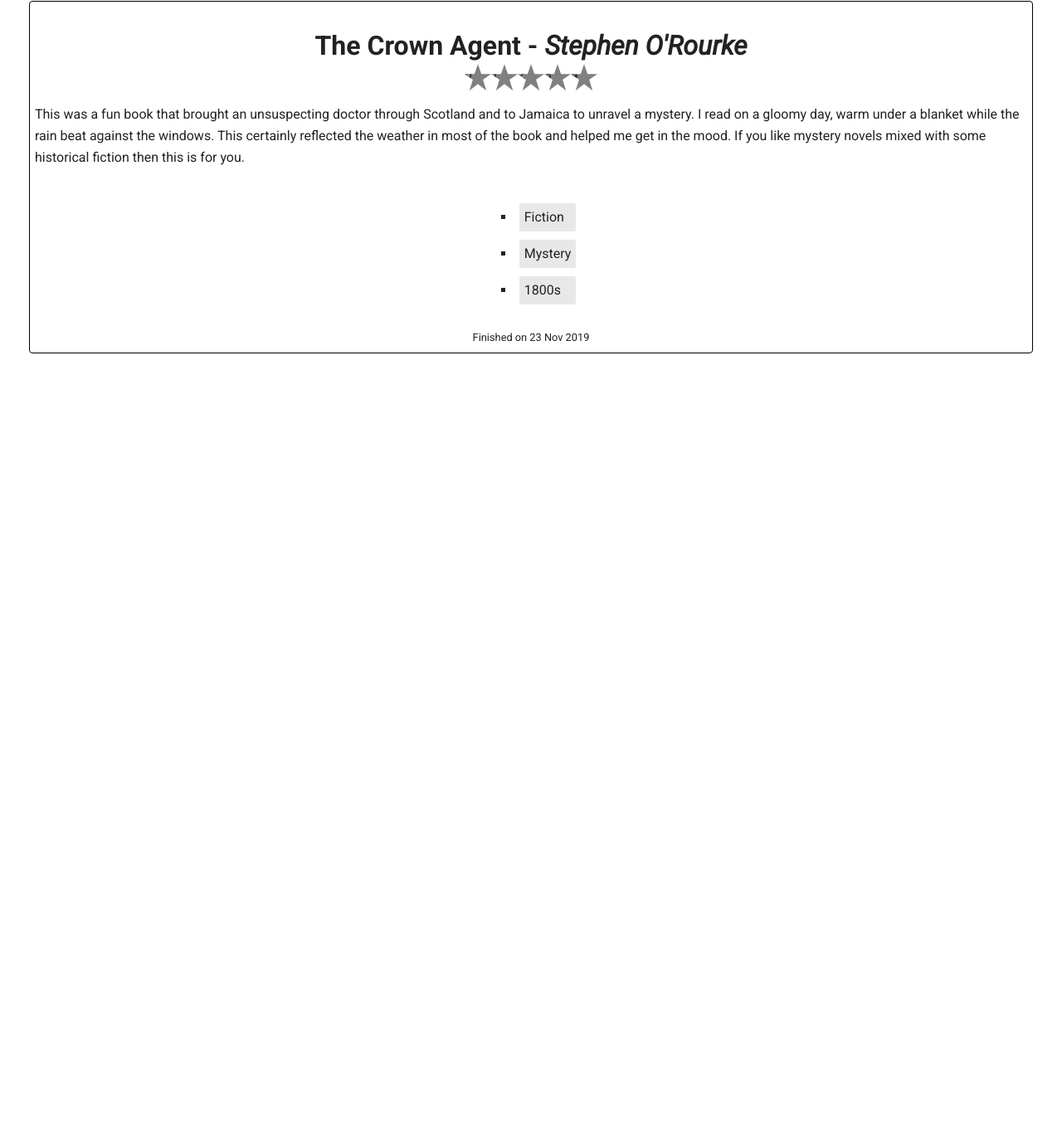
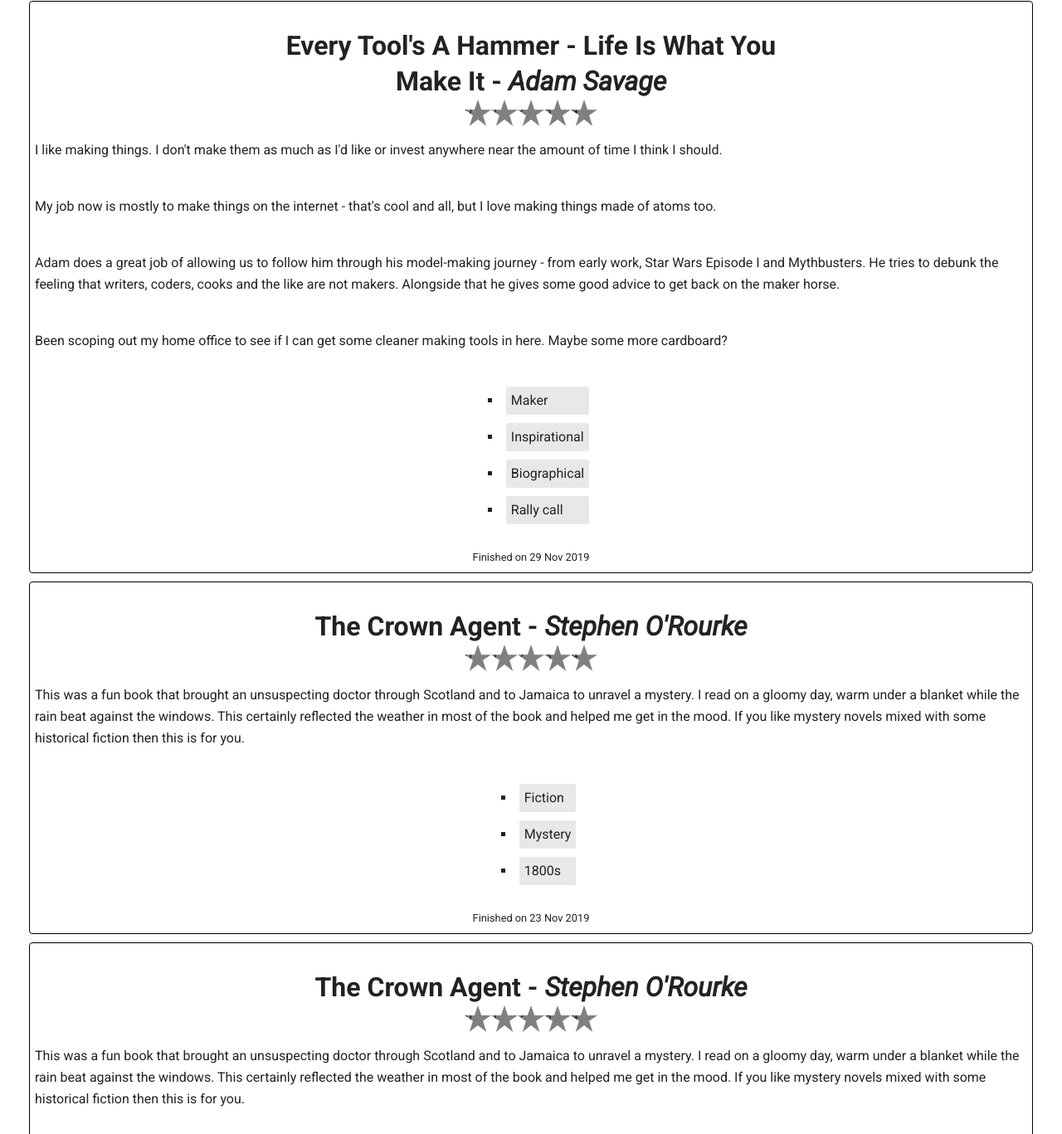
Before and after one commit to doingandlearning/gatsby-blog, a Gatsby site: page /books in a window 1280 px wide. Shown: the part 512-1879 px from the top of the page at 83% size. Before the commit the page ends 988 px from the top, so only its background shows below. Built offline with nearby package versions, Linux system fonts and the light colour scheme; Gatsby itself is replaced by a stand-in of ours; some packages are replaced by stand-ins of ours.

Commit message:
Adds some new content.

```diff
--- a/src/components/Book/index.jsx
+++ b/src/components/Book/index.jsx
@@ -1,7 +1,6 @@
 import React from 'react'
 import moment from 'moment'
 import './style.scss'
-import Img from "gatsby-image"
 
 function Book({data}) {
   const {
--- /dev/null
+++ b/src/pages/books/beholders-eye/beholders-eye.md
@@ -0,0 +1,22 @@
+---
+title: The Crown Agent
+author: Stephen O'Rourke
+publication_date: 2019
+rating: 4
+genre: Mystery
+date: '2019-11-23T17:00:00+0000'
+layout: book
+draft: false
+path: '/book/the-crown-agent/'
+category: 'Fiction'
+coverImage: '../images/the-crown-agent.jpg'
+tags:
+  - 'Fiction'
+  - 'Mystery'
+  - '1800s'
+---
+This was a fun book that brought an unsuspecting doctor through Scotland and to
+Jamaica to unravel a mystery. I read on a gloomy day, warm under a blanket while
+the rain beat against the windows. This certainly reflected the weather in most
+of the book and helped me get in the mood. If you like mystery novels mixed with
+some historical fiction then this is for you.
--- /dev/null
+++ b/src/pages/books/every-tool-a-hammer/every-tool-a-hammer.md
@@ -0,0 +1,31 @@
+---
+title: Every Tool's A Hammer - Life Is What You Make It
+author: Adam Savage
+publication_date: 2019
+rating: 4
+genre: Mystery
+date: '2019-11-29T17:00:00+0000'
+layout: book
+draft: false
+path: '/book/every-tools-a-hammer/'
+category: 'Non-Fiction'
+coverImage: '../images/every-tool-a-hammer.jpg'
+tags:
+  - 'Maker'
+  - 'Inspirational'
+  - 'Biographical'
+  - 'Rally call'
+---
+I like making things. I don't make them as much as I'd like or invest anywhere
+near the amount of time I think I should.
+
+My job now is mostly to make things on the internet - that's cool and all, but I
+love making things made of atoms too.
+
+Adam does a great job of allowing us to follow him through his model-making
+journey - from early work, Star Wars Episode I and Mythbusters. He tries to
+debunk the feeling that writers, coders, cooks and the like are not makers.
+Alongside that he gives some good advice to get back on the maker horse.
+
+Been scoping out my home office to see if I can get some cleaner making tools in
+here. Maybe some more cardboard?
```
Also changed, not shown: src/images/beholders-eye.jpg (added), src/images/every-tool-a-hammer.jpg (added), 1 other file.
